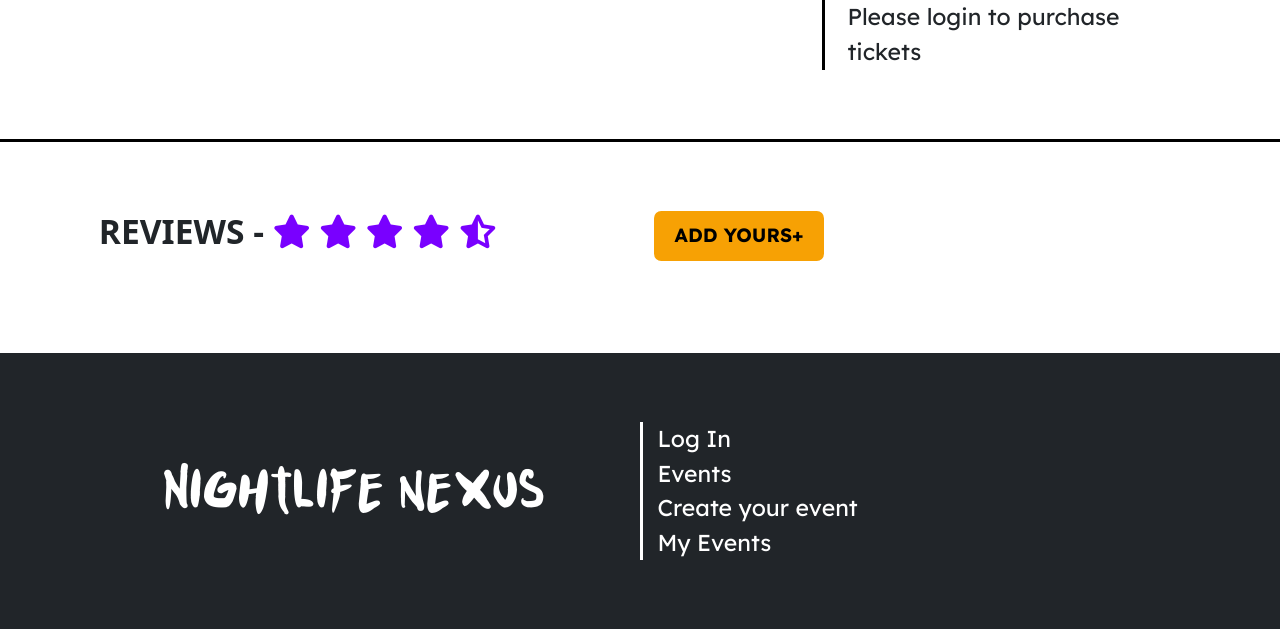
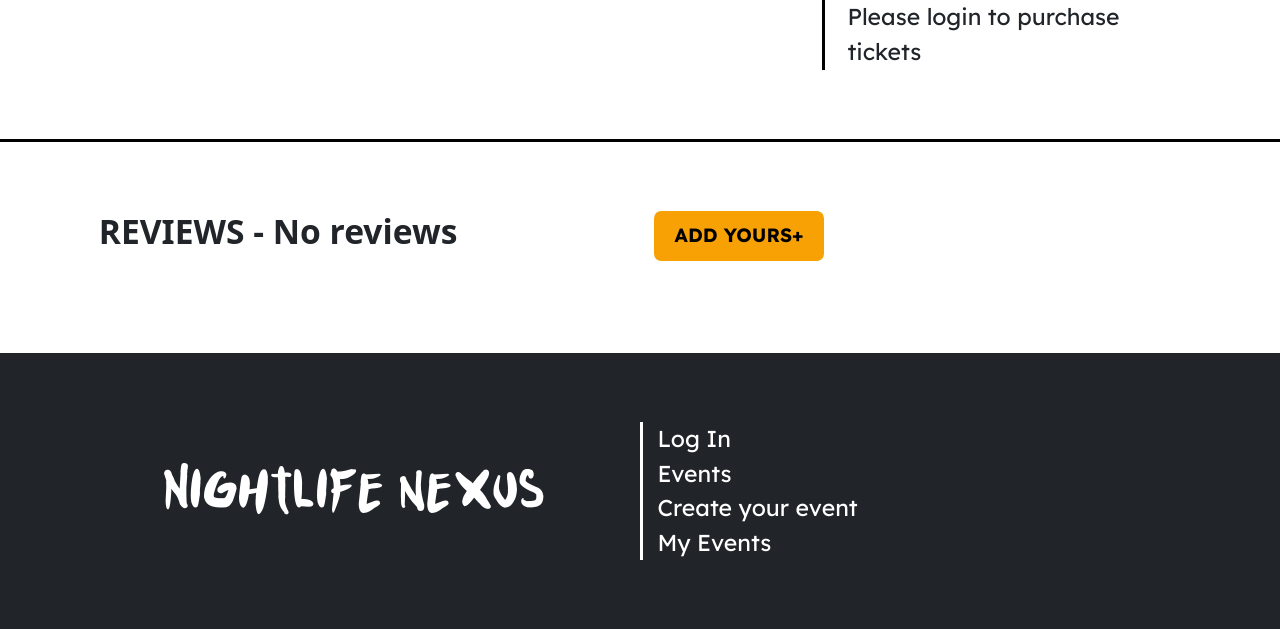
Before and after one commit to tydunc/IAB207-A3, a Flask app: page /events/1 in a window 1280 px wide. Shown: the part 1252-1881 px from the top of the page. Run offline with Flask 3, Linux system fonts and the light colour scheme; data comes from the database, SQL or seed files in the repository; both versions use the stored data as it was after the commit; some libraries are stand-ins or nearby versions; some web fonts are replaced.

Commit message:
Average reviews star

```diff
--- a/website/events.py
+++ b/website/events.py
@@ -17,15 +17,19 @@ def show(id):
 
     #Get event status
     status = inactive(event.date, event.month)
-    print(status)
     # Convert date to ordinal
     event.date = ordinal(event.date)
     # Fetch reviews for this event
     reviews = Review.query.filter_by(event_id=id).order_by(Review.date_posted.desc()).all()
-
+    sum = 0
+    avg = 0
+    if reviews:
+        for i in reviews:
+           sum += i.rating
+        avg = round((sum / len(reviews))*2)/2
     if not event:
         abort(404)
-    return render_template('events/event.html', event=event, form=bookingForm, creator=creator, reviews=reviews, inactive=status)
+    return render_template('events/event.html', event=event, form=bookingForm, creator=creator, reviews=reviews, inactive=status, reviewAvg=avg )
 
 @event_bp.route('/<id>/add_review', methods=['POST'])
 @login_required
--- a/website/templates/events/event.html
+++ b/website/templates/events/event.html
@@ -138,11 +138,14 @@
             <div class="col-md-6">
                 <h3>REVIEWS -
                 <!-- Average reviews score -->
-                <i class="fa-solid fa-star"></i>
-                <i class="fa-solid fa-star"></i>
-                <i class="fa-solid fa-star"></i>
-                <i class="fa-solid fa-star"></i>
-                <i class="fa-solid fa-star-half-stroke"></i></h3>
+                {% if reviews %}
+                    {% for i in range(1,6) %}
+                    <i class="{% if (reviewAvg-i) == -0.5 %}fa-solid fa-star-half-stroke{% elif reviewAvg >= i %}fa-solid fa-star{%else%}fa-regular fa-star{%endif%}"></i>
+                    {% endfor %}
+                {% else %}
+                    No reviews
+                {% endif %}
+                </h3>
             </div>
             <div class="col-md-6">
                 <button class="btn btn-review" type="button" data-bs-toggle="collapse" data-bs-target="#addReview" aria-expanded="false" aria-controls="addReview">Add yours</button>
```
Also changed, not shown: instance/event_booking.db.
